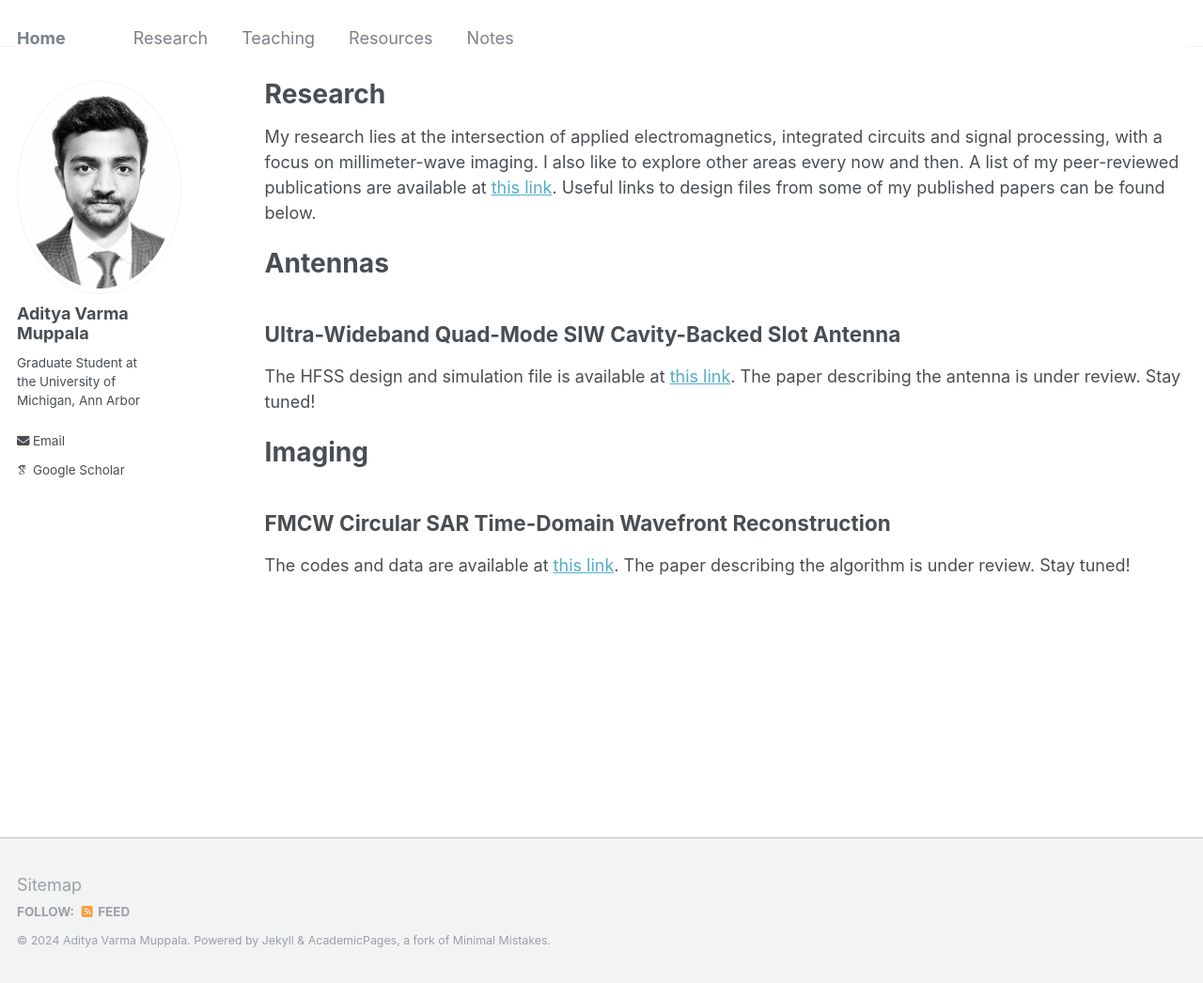
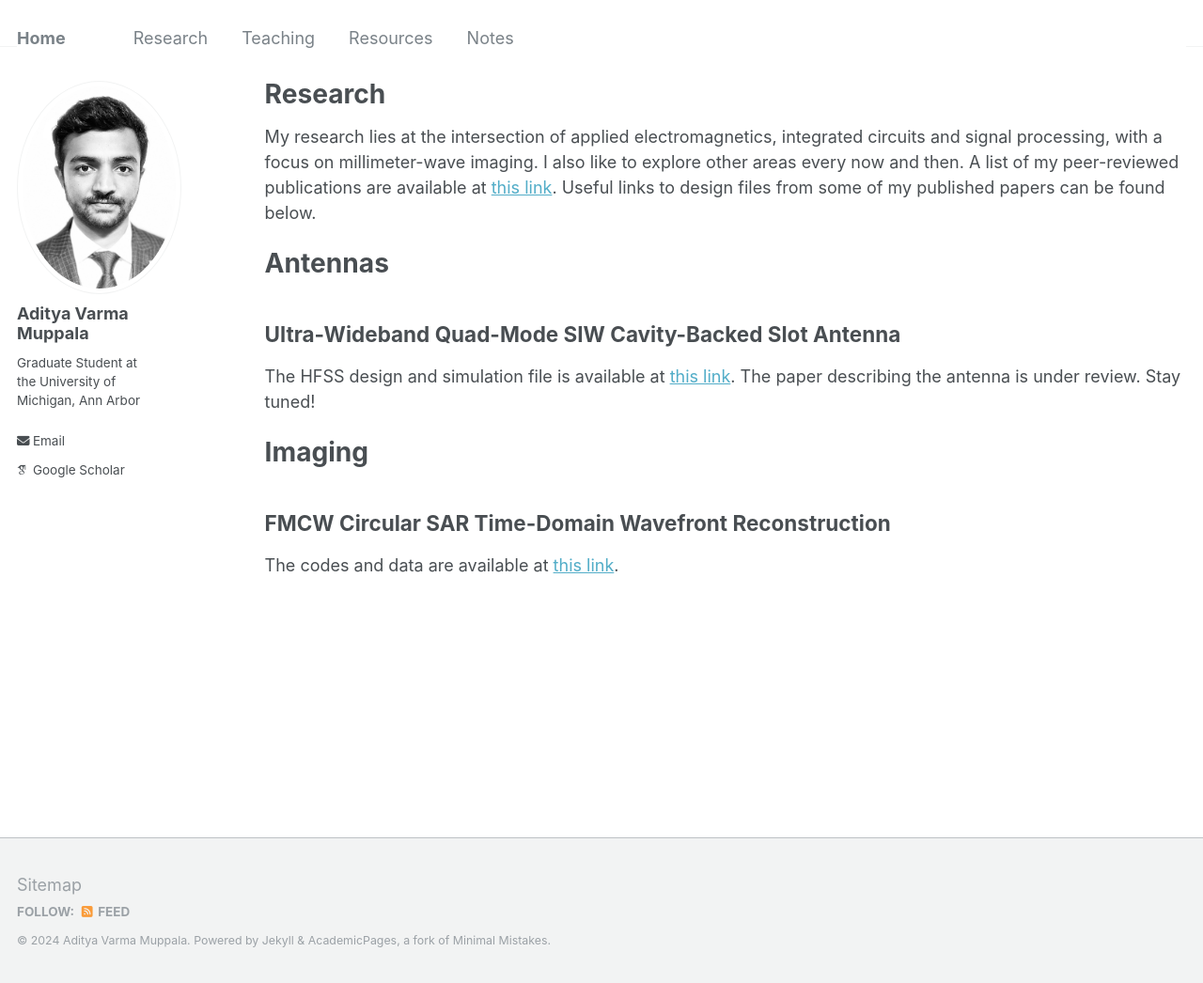
Before and after one commit to AdityaMuppala/adityamuppala.github.io, a Jekyll site: the page built from _pages/research.md, in a window 1280 px wide and 1046 px high. Shown: the whole window at 94% size. Built offline with Jekyll 4.4.1, drawn with Linux system fonts in a browser that asks for light colours; some web fonts are replaced.

Commit message:
Update research.md

```diff
--- a/_pages/research.md
+++ b/_pages/research.md
@@ -17,4 +17,4 @@ The HFSS design and simulation file is available at [this link](https://drive.go
 
 ## FMCW Circular SAR Time-Domain Wavefront Reconstruction
 
-The codes and data are available at [this link](https://github.com/AdityaMuppala/FMCW-ICSAR-TDWR/tree/main). The paper describing the algorithm is under review. Stay tuned!
+The codes and data are available at [this link](https://github.com/AdityaMuppala/FMCW-ICSAR-TDWR/tree/main).
```
